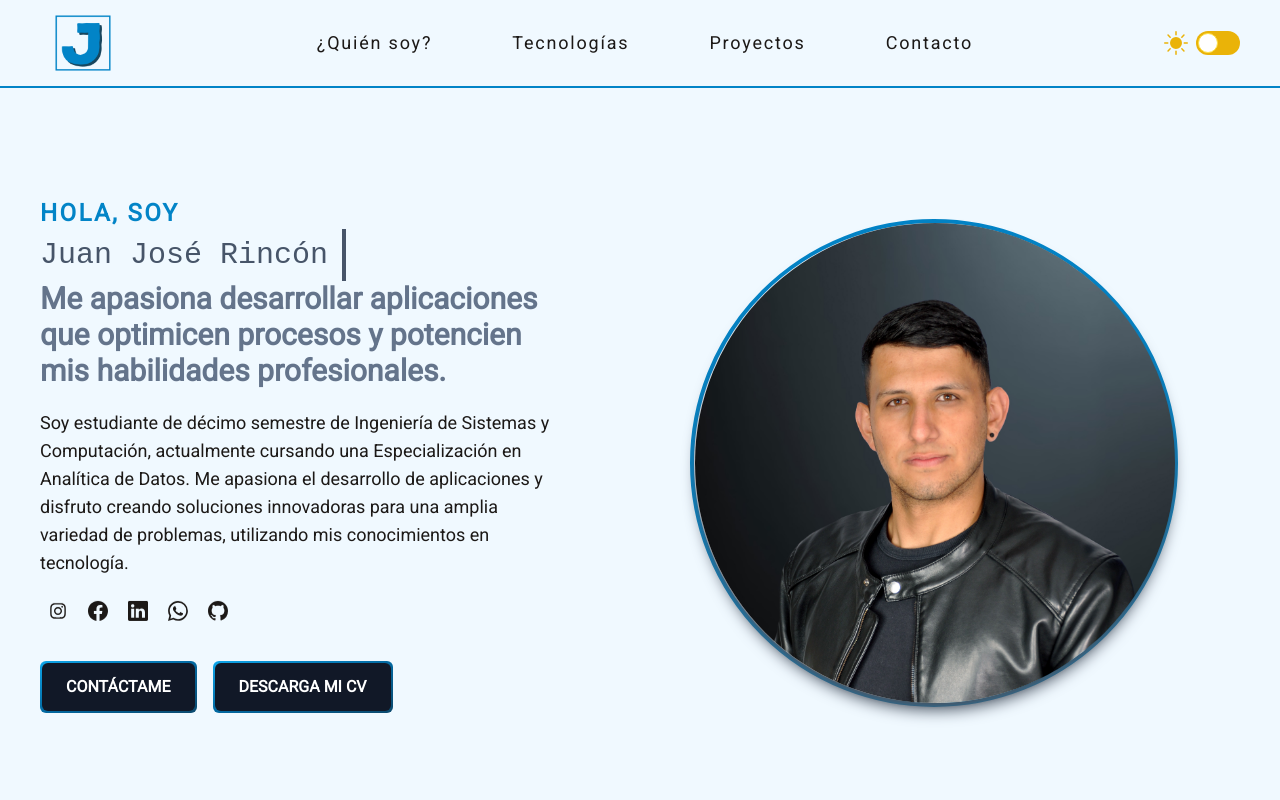
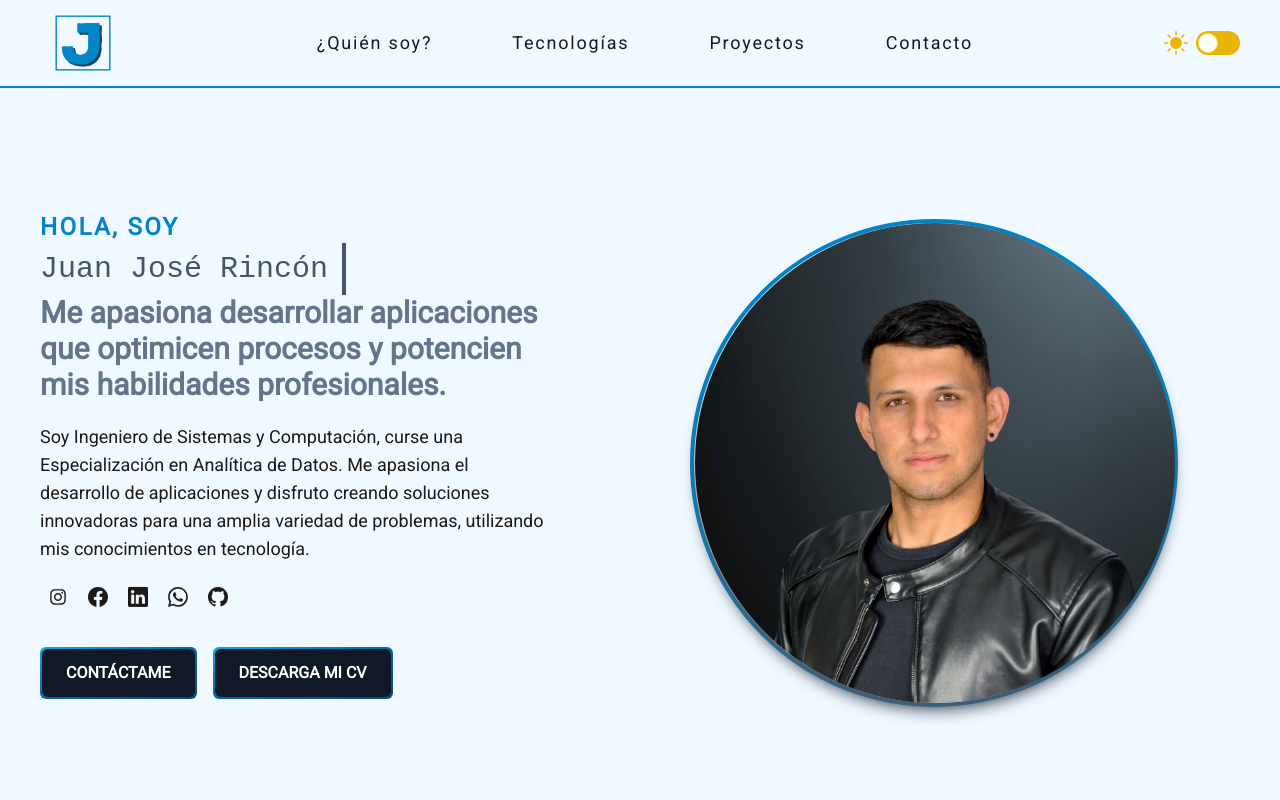
Before and after one commit to Goster210/PortafolioJuanJose, a React (Vite) app: page / in a window 1280 px wide. Shown: the top 800 px of the page. Built offline with nearby package versions, Linux system fonts and the light colour scheme.

Commit message:
Actualizacion descripcion

```diff
--- a/src/App.jsx
+++ b/src/App.jsx
@@ -81,7 +81,7 @@ function App() {
               Me apasiona desarrollar aplicaciones que optimicen procesos y potencien mis habilidades profesionales.
             </p>
             <p class="mt-5 text-lg ">
-              Soy estudiante de décimo semestre de Ingeniería de Sistemas y Computación, actualmente cursando una Especialización en Analítica de Datos. Me apasiona el desarrollo de aplicaciones y disfruto creando soluciones innovadoras para una amplia variedad de problemas, utilizando mis conocimientos en tecnología.
+              Soy Ingeniero de Sistemas y Computación, curse una Especialización en Analítica de Datos. Me apasiona el desarrollo de aplicaciones y disfruto creando soluciones innovadoras para una amplia variedad de problemas, utilizando mis conocimientos en tecnología.
             </p>
             {/*REDES SOCIALES*/}
             <div class="py-6 flex flex-row ">
```
